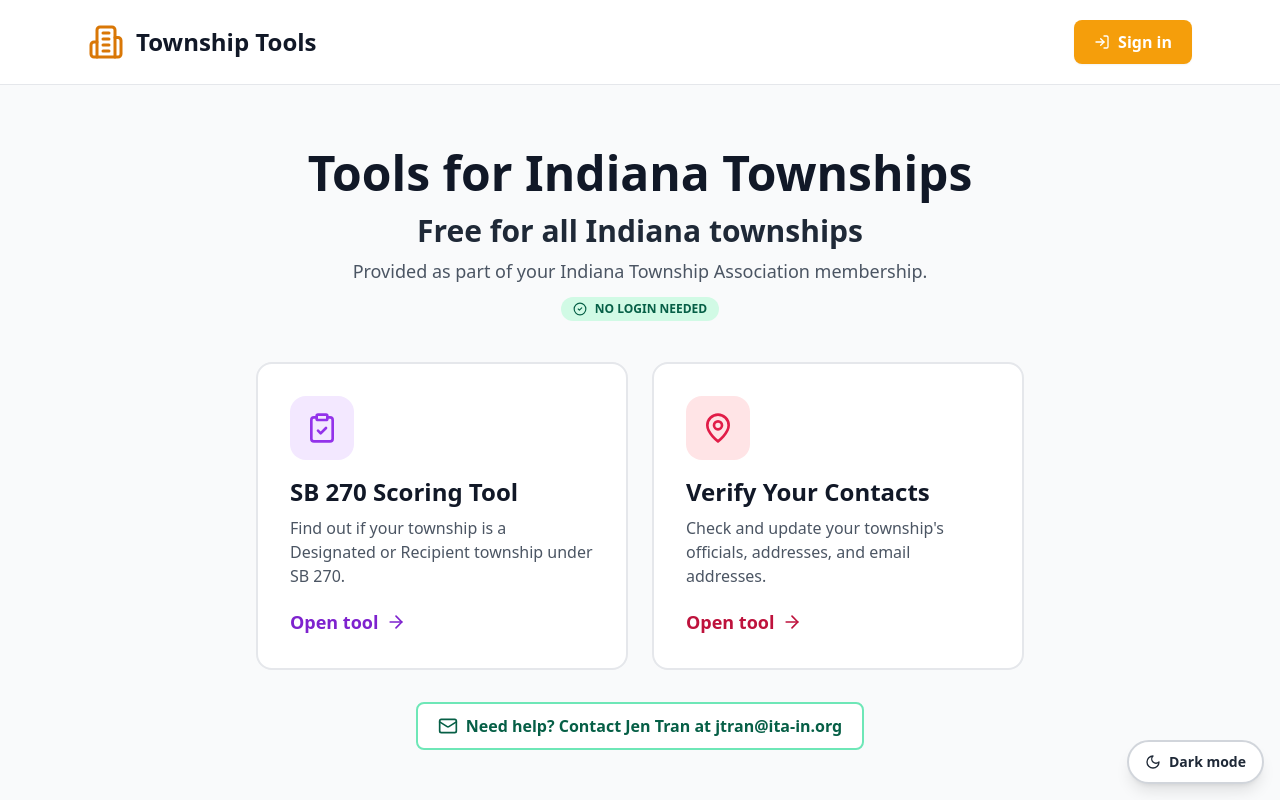
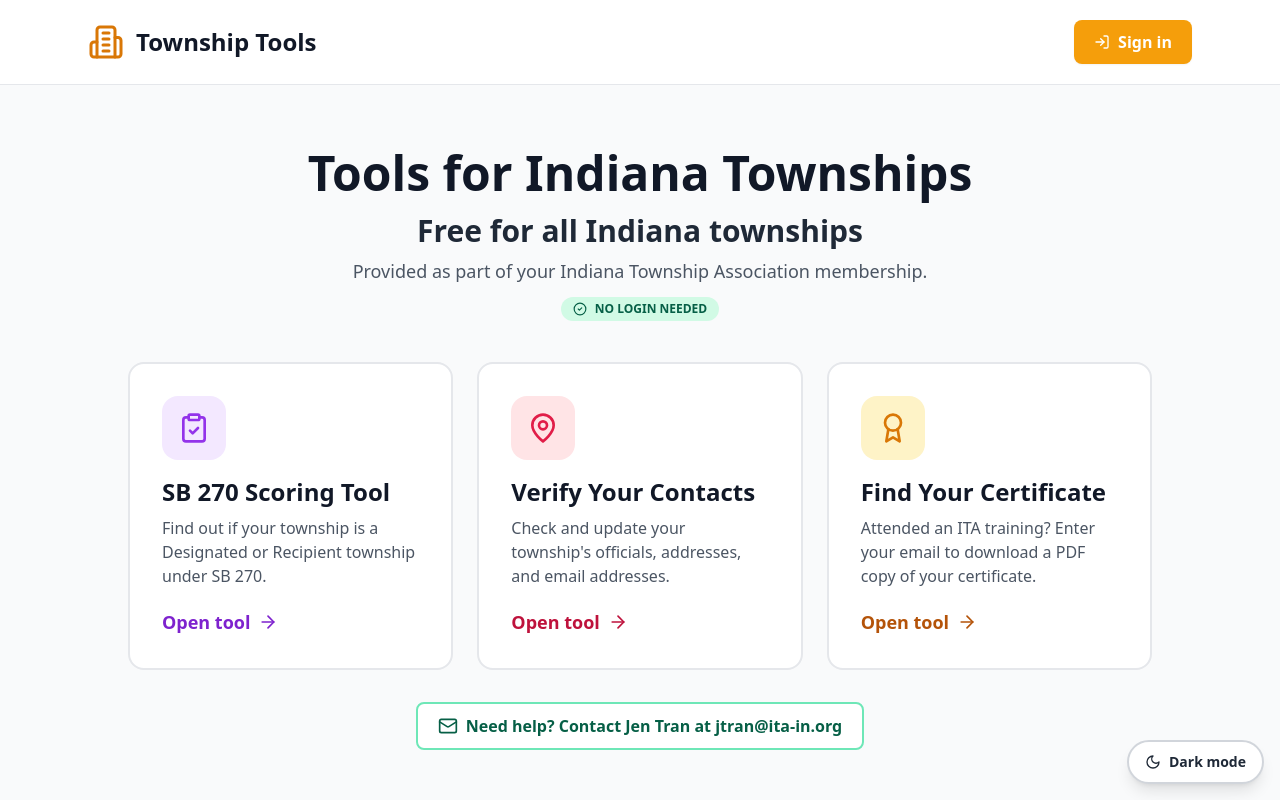
Before and after one commit to jentran-trs/ita-township-tools, a Next.js app in the folder township-tools/: page / in a window 1280 px wide. Shown: the top 800 px of the page. Built offline with nearby package versions, Linux system fonts and the light colour scheme; no server answers.

Commit message:
publish Find My Certificates

```diff
--- a/township-tools/app/dashboard/page.tsx
+++ b/township-tools/app/dashboard/page.tsx
@@ -114,9 +114,8 @@ export default function Dashboard() {
                 badge={{ label: "FREE", className: "bg-emerald-100 text-emerald-800 dark:bg-emerald-900/40 dark:text-emerald-300" }}
               />
 
-              {/* Visible to any signed-in org member (the whole grid only renders
-                  when an organization is active, so non-members never see it).
-                  The /certificates page itself stays public-by-URL for beta sharing. */}
+              {/* Public free tool — also linked from the public landing page.
+                  The /certificates page is reachable without login. */}
               <ToolCard
                 onClick={() => router.push("/certificates")}
                 icon={<Award className="w-7 h-7 sm:w-8 sm:h-8 text-amber-600 dark:text-amber-400" />}
@@ -126,7 +125,7 @@ export default function Dashboard() {
                 title="Find Your Certificate"
                 description="Attended an ITA training? Enter your email to download a PDF of every certificate issued to you."
                 cta="Open tool"
-                badge={{ label: "BETA", className: "bg-amber-100 text-amber-800 dark:bg-amber-900/40 dark:text-amber-300" }}
+                badge={{ label: "FREE", className: "bg-emerald-100 text-emerald-800 dark:bg-emerald-900/40 dark:text-emerald-300" }}
               />
 
               {isAdmin && (
--- a/township-tools/components/PublicLanding.jsx
+++ b/township-tools/components/PublicLanding.jsx
@@ -93,7 +93,7 @@ export default function PublicLanding() {
         {/* ───────── Section 1: Free with ITA ───────── */}
         <section>
 
-          <div className="grid sm:grid-cols-2 gap-5 sm:gap-6 max-w-3xl mx-auto">
+          <div className="grid sm:grid-cols-2 lg:grid-cols-3 gap-5 sm:gap-6 max-w-5xl mx-auto">
             {/* SB 270 Scoring Tool */}
             <button
               onClick={() => router.push("/tools/scoring-tool")}
@@ -124,6 +124,23 @@ export default function PublicLanding() {
                 Check and update your township&apos;s officials, addresses, and email addresses.
               </p>
               <div className="inline-flex items-center gap-2 text-base sm:text-lg font-semibold text-rose-700 dark:text-rose-300 group-hover:text-rose-800">
+                Open tool <ArrowRight className="w-5 h-5" />
+              </div>
+            </button>
+
+            {/* Find Your Certificate — public lookup, no login needed */}
+            <button
+              onClick={() => router.push("/certificates")}
+              className="bg-white dark:bg-gray-900 border-2 border-gray-200 dark:border-gray-700 rounded-2xl p-7 sm:p-8 text-left hover:border-emerald-400 dark:hover:border-emerald-500 hover:shadow-lg transition-all group"
+            >
+              <div className="w-14 h-14 sm:w-16 sm:h-16 bg-amber-100 dark:bg-amber-900/40 rounded-2xl flex items-center justify-center mb-4 group-hover:bg-amber-200 dark:group-hover:bg-amber-900/60 transition-colors">
+                <Award className="w-7 h-7 sm:w-8 sm:h-8 text-amber-600 dark:text-amber-400" />
+              </div>
+              <h3 className="text-xl sm:text-2xl font-bold mb-2">Find Your Certificate</h3>
+              <p className="text-base text-gray-600 dark:text-gray-400 mb-5">
+                Attended an ITA training? Enter your email to download a PDF copy of your certificate.
+              </p>
+              <div className="inline-flex items-center gap-2 text-base sm:text-lg font-semibold text-amber-700 dark:text-amber-300 group-hover:text-amber-800">
                 Open tool <ArrowRight className="w-5 h-5" />
               </div>
             </button>
```
